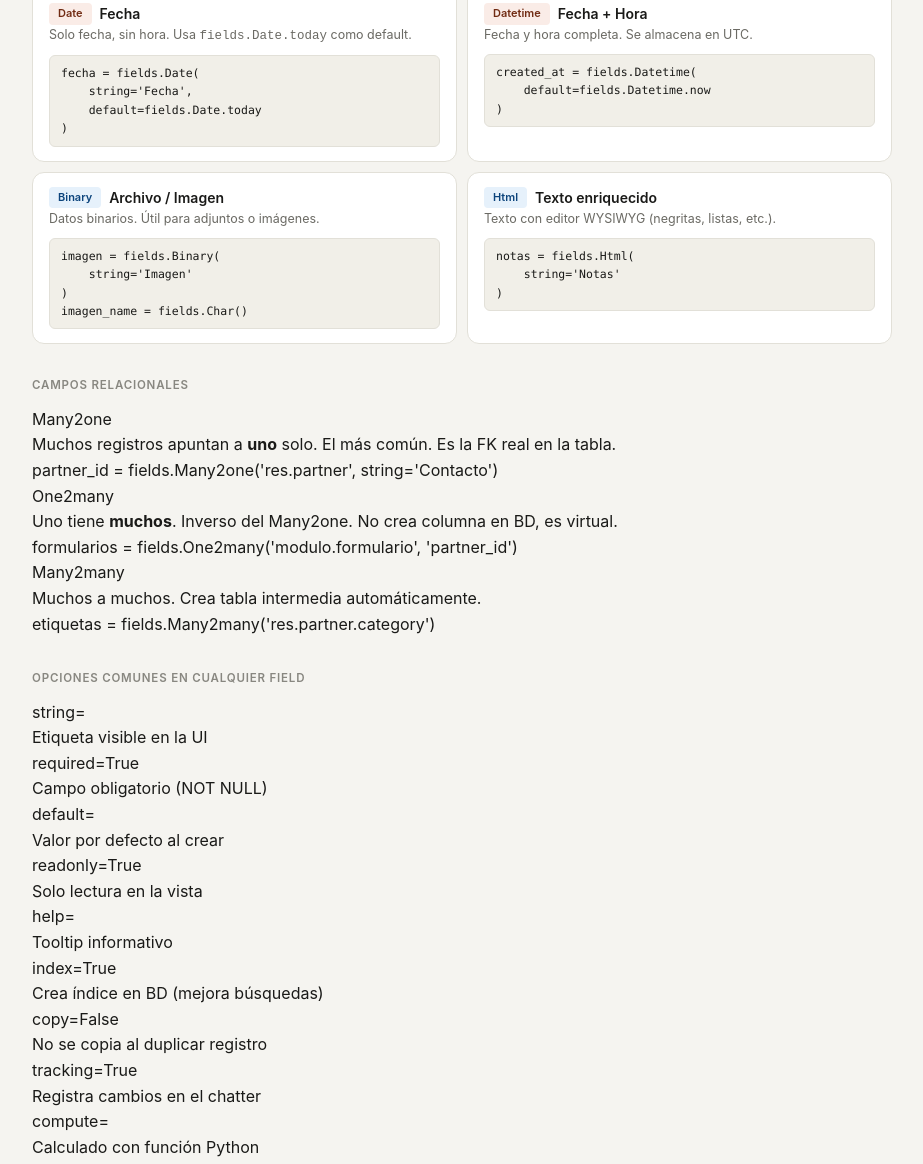
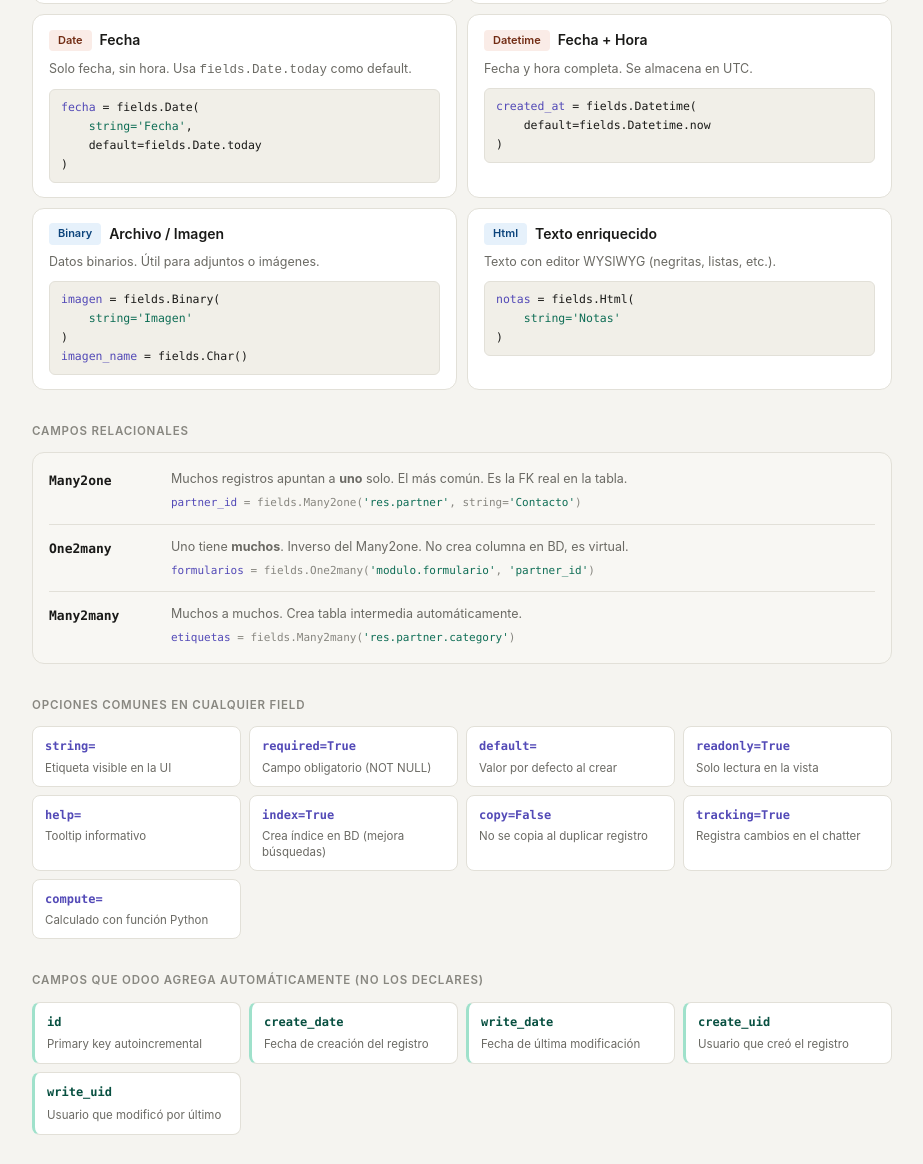
Before and after one commit to fabss269/odoo_models_fundamentals, a plain HTML site: page index.html in a window 1280 px wide. Shown: the part 706-1870 px from the top of the page, without its empty margins (178-1101 px from the left). Drawn offline with Linux system fonts and the light colour scheme.

Commit message:
Refactor CSS styles for improved readability

```diff
--- a/models_odoo.css
+++ b/models_odoo.css
@@ -1,12 +1,4 @@
-
-/* RESET */
-*, *::before, *::after {
-  box-sizing: border-box;
-  margin: 0;
-  padding: 0;
-}
-
-/* BODY */
+*, *::before, *::after { box-sizing: border-box; margin: 0; padding: 0; }
   body {
     font-family: -apple-system, BlinkMacSystemFont, 'Segoe UI', sans-serif;
     background: #f5f4f0;
@@ -14,97 +6,151 @@ body {
     padding: 2.5rem 1.5rem;
     line-height: 1.6;
   }
+  .container { max-width: 860px; margin: 0 auto; }
 
-/* LAYOUT */
-.container {
-  max-width: 860px;
-  margin: 0 auto;
-}
-
-/* TITULOS */
-h1 {
-  font-size: 1.6rem;
-  font-weight: 600;
-  margin-bottom: .3rem;
-}
-
-.subtitle {
-  font-size: .95rem;
-  color: #6b6a64;
-  margin-bottom: 2.5rem;
-}
+  h1 { font-size: 1.6rem; font-weight: 600; margin-bottom: .3rem; color: #1a1a18; }
+  .subtitle { font-size: .95rem; color: #6b6a64; margin-bottom: 2.5rem; }
 
   .section-title {
-  font-size: .72rem;
-  font-weight: 600;
-  color: #888780;
-  text-transform: uppercase;
-  letter-spacing: .07em;
+    font-size: .72rem; font-weight: 600; color: #888780;
+    text-transform: uppercase; letter-spacing: .07em;
     margin: 2rem 0 .75rem;
   }
 
-/* GRID */
+  /* ── Tarjetas de campos ── */
   .grid {
     display: grid;
     grid-template-columns: repeat(auto-fill, minmax(340px, 1fr));
     gap: 10px;
+    margin-bottom: 1.5rem;
   }
-
-/* CARD */
   .card {
     background: #fff;
     border: 1px solid #e2e0d8;
     border-radius: 12px;
     padding: 14px 16px;
   }
-
-.card-header {
-  display: flex;
-  align-items: center;
-  gap: 8px;
+  .card-header { display: flex; align-items: center; gap: 8px; margin-bottom: 7px; }
+  .badge {
+    font-size: 11px; font-weight: 600;
+    padding: 2px 9px; border-radius: 4px;
+    white-space: nowrap;
   }
-
-.card-name {
-  font-size: 14px;
-  font-weight: 600;
-}
-
-.card-desc {
-  font-size: 12.5px;
-  color: #6b6a64;
-  margin-bottom: 9px;
-}
-
-/* BADGES */
-.badge {
-  font-size: 11px;
-  font-weight: 600;
-  padding: 2px 9px;
-  border-radius: 4px;
-}
-
   .badge-purple { background: #EEEDFE; color: #3C3489; }
   .badge-teal   { background: #E1F5EE; color: #085041; }
   .badge-amber  { background: #FAEEDA; color: #633806; }
   .badge-coral  { background: #FAECE7; color: #712B13; }
   .badge-blue   { background: #E6F1FB; color: #0C447C; }
 
-/* CODE */
+  .card-name { font-size: 14px; font-weight: 600; color: #1a1a18; }
+  .card-desc { font-size: 12.5px; color: #6b6a64; margin-bottom: 9px; }
+
   pre {
     background: #f1efe8;
     border: 1px solid #e2e0d8;
     border-radius: 6px;
     padding: 8px 11px;
-  font-family: 'Consolas', monospace;
+    font-family: 'SFMono-Regular', 'Consolas', 'Menlo', monospace;
     font-size: 11.5px;
+    line-height: 1.65;
     overflow-x: auto;
+    color: #1a1a18;
+    white-space: pre;
+  }
+  .kw  { color: #534AB7; font-weight: 500; }
+  .str { color: #0F6E56; }
+  .cm  { color: #999891; font-style: italic; }
+
+  /* ── Relacionales ── */
+  .rel-section {
+    background: #f8f7f3;
+    border: 1px solid #e2e0d8;
+    border-radius: 12px;
+    padding: 4px 16px 4px;
+    margin-bottom: 1.5rem;
+  }
+  .rel-row {
+    display: grid;
+    grid-template-columns: 110px 1fr;
+    gap: 12px;
+    align-items: start;
+    padding: 12px 0;
+    border-bottom: 1px solid #e2e0d8;
+  }
+  .rel-row:last-child { border-bottom: none; }
+  .rel-name {
+    font-family: 'SFMono-Regular', 'Consolas', monospace;
+    font-size: 13px; font-weight: 600; color: #1a1a18;
+    padding-top: 2px;
+  }
+  .rel-desc { font-size: 12.5px; color: #6b6a64; margin-bottom: 5px; }
+  .rel-example {
+    font-family: 'SFMono-Regular', 'Consolas', monospace;
+    font-size: 11px; color: #888780;
   }
 
-/* FOOTER */
-.footer {
-  font-size: 11.5px;
-  color: #999891;
-  margin-top: 2.5rem;
-  padding-top: 1rem;
-  border-top: 1px solid #e2e0d8;
+  /* ── Opciones ── */
+  .opt-grid {
+    display: grid;
+    grid-template-columns: repeat(auto-fill, minmax(170px, 1fr));
+    gap: 8px;
+    margin-bottom: 1.5rem;
   }
+  .opt-card {
+    background: #fff;
+    border: 1px solid #e2e0d8;
+    border-radius: 8px;
+    padding: 10px 12px;
+  }
+  .opt-name {
+    font-family: 'SFMono-Regular', 'Consolas', monospace;
+    font-size: 12px; font-weight: 600; color: #534AB7;
+    margin-bottom: 3px;
+  }
+  .opt-desc { font-size: 11.5px; color: #6b6a64; line-height: 1.4; }
+
+  /* ── Campos automáticos ── */
+  .auto-grid {
+    display: grid;
+    grid-template-columns: repeat(auto-fill, minmax(170px, 1fr));
+    gap: 8px;
+    margin-bottom: 1.5rem;
+  }
+  .auto-card {
+    background: #fff;
+    border: 1px solid #e2e0d8;
+    border-left: 3px solid #9FE1CB;
+    border-radius: 8px;
+    padding: 10px 12px;
+  }
+  .auto-name {
+    font-family: 'SFMono-Regular', 'Consolas', monospace;
+    font-size: 12px; font-weight: 600; color: #085041;
+    margin-bottom: 3px;
+  }
+  .auto-desc { font-size: 11.5px; color: #6b6a64; }
+
+  /* ── Estructura mínima ── */
+  .struct-card {
+    background: #fff;
+    border: 1px solid #e2e0d8;
+    border-radius: 12px;
+    padding: 16px 18px;
+    margin-bottom: 1.5rem;
+  }
+  .struct-card pre { background: #f8f7f3; border: none; padding: 0; }
+
+  /* ── Tu tabla ── */
+  .highlight-card {
+    background: #EEEDFE;
+    border: 1px solid #AFA9EC;
+    border-radius: 12px;
+    padding: 14px 18px;
+    margin-bottom: 1.5rem;
+  }
+  .highlight-card pre { background: #e8e7fc; border: 1px solid #CEC BF6; }
+  .hl-title { font-size: 13px; font-weight: 600; color: #3C3489; margin-bottom: 8px; }
+
+  /* ── Footer ── */
+  .footer { font-size: 11.5px; color: #999891; margin-top: 2.5rem; padding-top: 1rem; border-top: 1px solid #e2e0d8; }
+  a { color: #534AB7; }
```
Lines whose indentation alone changed are shown as unchanged.
